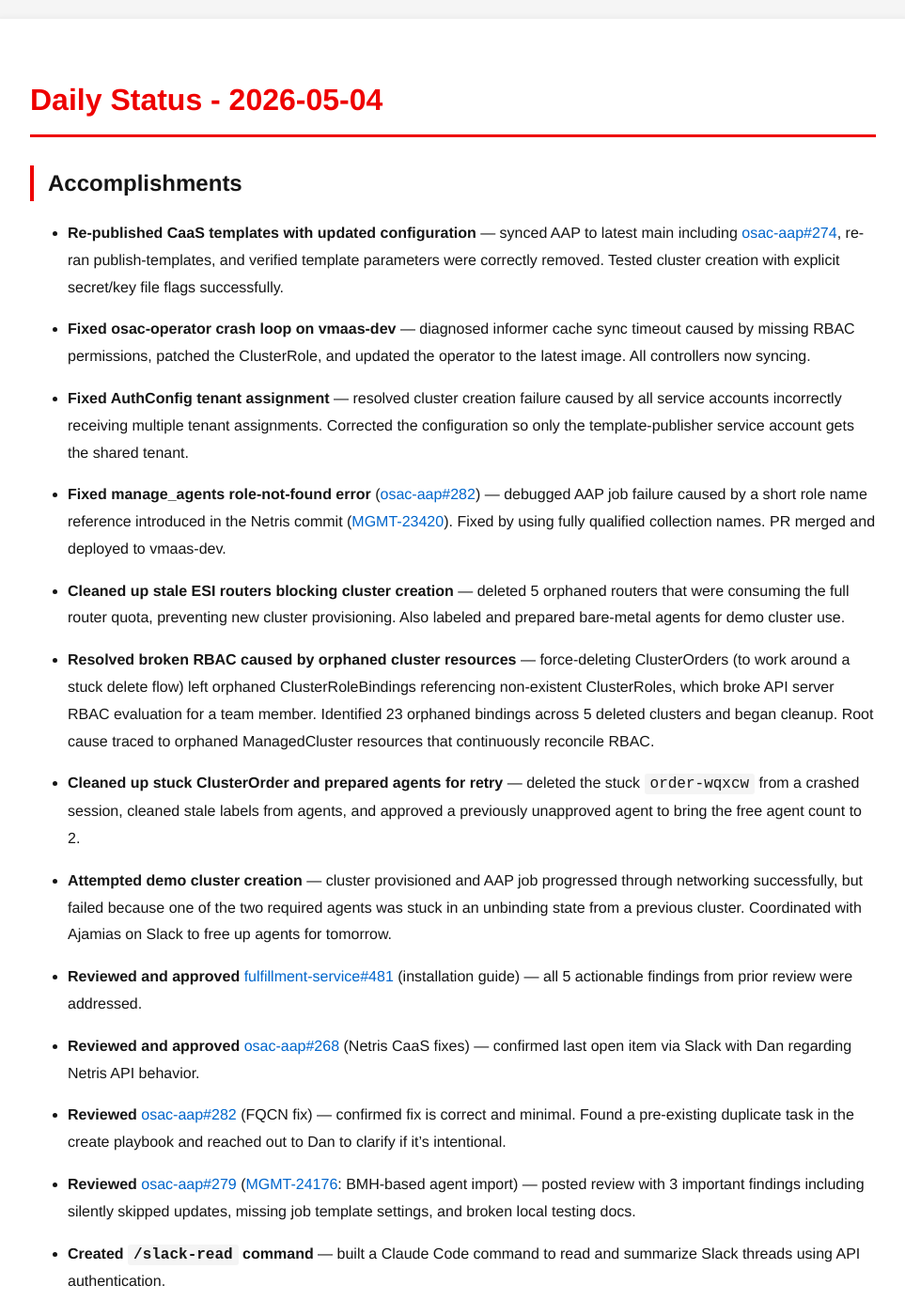
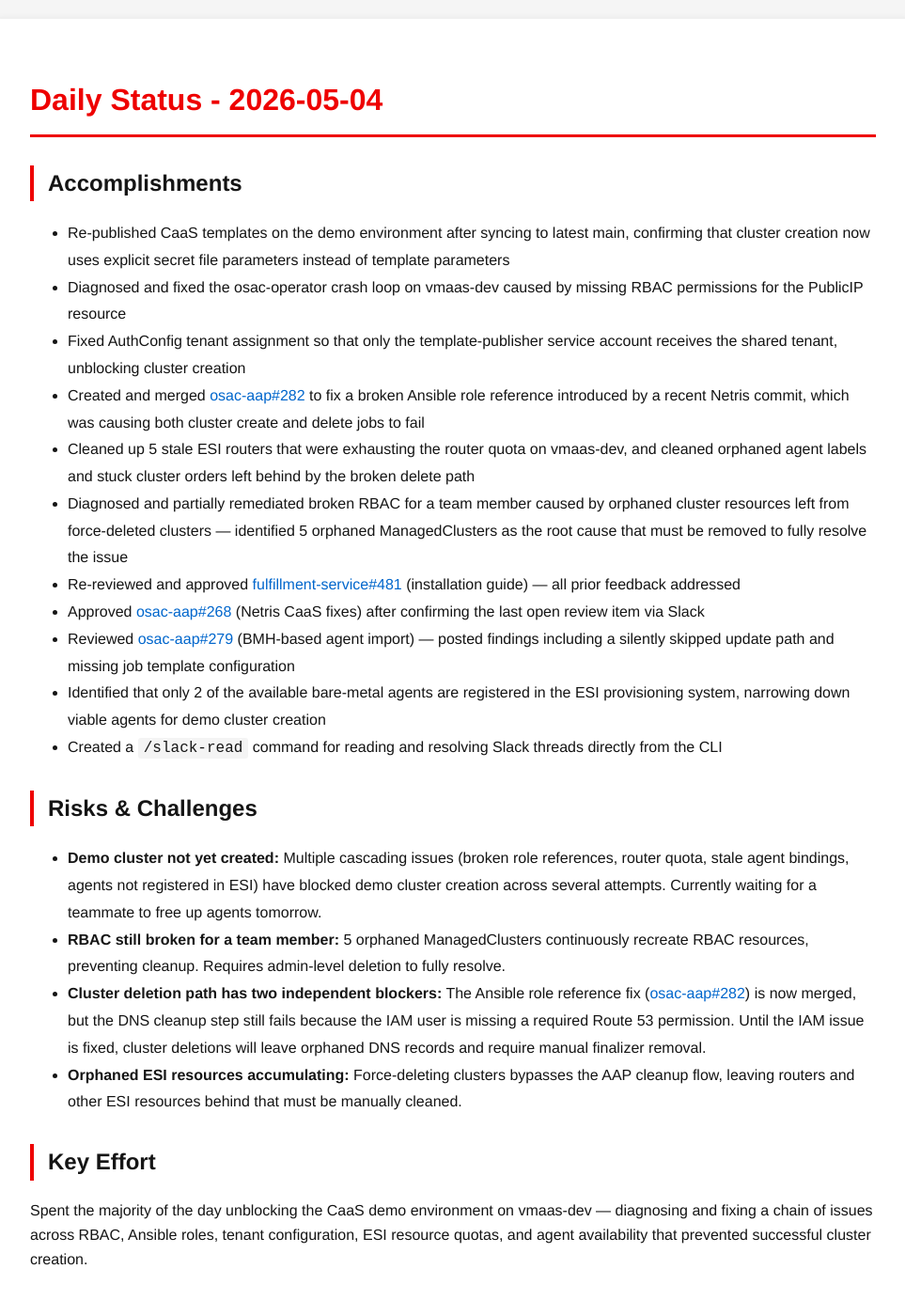
Before and after one commit to tzvatot/daily-status, a Jekyll site: the page built from 2026-05-04.md, in a window 1280 px wide and 1400 px high. Shown: the whole window at 94% size, without its empty margins (158-1121 px from the left). Built offline with Jekyll 4.4.1, drawn with Linux system fonts in a browser that asks for light colours; some of the changed text lies outside the part shown.

Commit message:
Daily status update - 2026-05-04

```diff
--- a/2026-05-04.md
+++ b/2026-05-04.md
@@ -8,39 +8,25 @@
 
 ## Accomplishments
 
-- **Re-published CaaS templates with updated configuration** — synced AAP to latest main including [osac-aap#274](https://github.com/osac-project/osac-aap/pull/274), re-ran publish-templates, and verified template parameters were correctly removed. Tested cluster creation with explicit secret/key file flags successfully.
-
-- **Fixed osac-operator crash loop on vmaas-dev** — diagnosed informer cache sync timeout caused by missing RBAC permissions, patched the ClusterRole, and updated the operator to the latest image. All controllers now syncing.
-
-- **Fixed AuthConfig tenant assignment** — resolved cluster creation failure caused by all service accounts incorrectly receiving multiple tenant assignments. Corrected the configuration so only the template-publisher service account gets the shared tenant.
-
-- **Fixed manage_agents role-not-found error** ([osac-aap#282](https://github.com/osac-project/osac-aap/pull/282)) — debugged AAP job failure caused by a short role name reference introduced in the Netris commit ([MGMT-23420](https://issues.redhat.com/browse/MGMT-23420)). Fixed by using fully qualified collection names. PR merged and deployed to vmaas-dev.
-
-- **Cleaned up stale ESI routers blocking cluster creation** — deleted 5 orphaned routers that were consuming the full router quota, preventing new cluster provisioning. Also labeled and prepared bare-metal agents for demo cluster use.
-
-- **Resolved broken RBAC caused by orphaned cluster resources** — force-deleting ClusterOrders (to work around a stuck delete flow) left orphaned ClusterRoleBindings referencing non-existent ClusterRoles, which broke API server RBAC evaluation for a team member. Identified 23 orphaned bindings across 5 deleted clusters and began cleanup. Root cause traced to orphaned ManagedCluster resources that continuously reconcile RBAC.
-
-- **Cleaned up stuck ClusterOrder and prepared agents for retry** — deleted the stuck `order-wqxcw` from a crashed session, cleaned stale labels from agents, and approved a previously unapproved agent to bring the free agent count to 2.
-
-- **Attempted demo cluster creation** — cluster provisioned and AAP job progressed through networking successfully, but failed because one of the two required agents was stuck in an unbinding state from a previous cluster. Coordinated with Ajamias on Slack to free up agents for tomorrow.
-
-- **Reviewed and approved** [fulfillment-service#481](https://github.com/osac-project/fulfillment-service/pull/481) (installation guide) — all 5 actionable findings from prior review were addressed.
-
-- **Reviewed and approved** [osac-aap#268](https://github.com/osac-project/osac-aap/pull/268) (Netris CaaS fixes) — confirmed last open item via Slack with Dan regarding Netris API behavior.
-
-- **Reviewed** [osac-aap#282](https://github.com/osac-project/osac-aap/pull/282) (FQCN fix) — confirmed fix is correct and minimal. Found a pre-existing duplicate task in the create playbook and reached out to Dan to clarify if it's intentional.
-
-- **Reviewed** [osac-aap#279](https://github.com/osac-project/osac-aap/pull/279) ([MGMT-24176](https://issues.redhat.com/browse/MGMT-24176): BMH-based agent import) — posted review with 3 important findings including silently skipped updates, missing job template settings, and broken local testing docs.
-
-- **Created `/slack-read` command** — built a Claude Code command to read and summarize Slack threads using API authentication.
+- Re-published CaaS templates on the demo environment after syncing to latest main, confirming that cluster creation now uses explicit secret file parameters instead of template parameters
+- Diagnosed and fixed the osac-operator crash loop on vmaas-dev caused by missing RBAC permissions for the PublicIP resource
+- Fixed AuthConfig tenant assignment so that only the template-publisher service account receives the shared tenant, unblocking cluster creation
+- Created and merged [osac-aap#282](https://github.com/osac-project/osac-aap/pull/282) to fix a broken Ansible role reference introduced by a recent Netris commit, which was causing both cluster create and delete jobs to fail
+- Cleaned up 5 stale ESI routers that were exhausting the router quota on vmaas-dev, and cleaned orphaned agent labels and stuck cluster orders left behind by the broken delete path
+- Diagnosed and partially remediated broken RBAC for a team member caused by orphaned cluster resources left from force-deleted clusters — identified 5 orphaned ManagedClusters as the root cause that must be removed to fully resolve the issue
+- Re-reviewed and approved [fulfillment-service#481](https://github.com/osac-project/fulfillment-service/pull/481) (installation guide) — all prior feedback addressed
+- Approved [osac-aap#268](https://github.com/osac-project/osac-aap/pull/268) (Netris CaaS fixes) after confirming the last open review item via Slack
+- Reviewed [osac-aap#279](https://github.com/osac-project/osac-aap/pull/279) (BMH-based agent import) — posted findings including a silently skipped update path and missing job template configuration
+- Identified that only 2 of the available bare-metal agents are registered in the ESI provisioning system, narrowing down viable agents for demo cluster creation
+- Created a `/slack-read` command for reading and resolving Slack threads directly from the CLI
 
 ## Risks & Challenges
 
-- **Demo cluster not yet ready** — only 1 healthy bare-metal agent available out of the 2 required. A teammate's cluster is occupying the needed agents and will be freed tomorrow.
-- **Orphaned ManagedClusters still causing RBAC issues** — 5 orphaned ManagedClusters continuously reconcile RBAC resources, blocking cleanup. Deletion requires elevated permissions and hasn't been completed yet.
-- **Cluster deletion flow has two independent blockers** — the FQCN bug (now fixed via [osac-aap#282](https://github.com/osac-project/osac-aap/pull/282)) was causing delete jobs to fail at agent management, and a separate Route 53 IAM permission gap is blocking DNS cleanup during deletion.
-- **Force-deleting clusters leaves orphaned resources** — bypassing finalizers skips AAP cleanup, leaving stale routers, agent labels, RBAC bindings, and possibly other ESI resources that require manual intervention.
+- **Demo cluster not yet created:** Multiple cascading issues (broken role references, router quota, stale agent bindings, agents not registered in ESI) have blocked demo cluster creation across several attempts. Currently waiting for a teammate to free up agents tomorrow.
+- **RBAC still broken for a team member:** 5 orphaned ManagedClusters continuously recreate RBAC resources, preventing cleanup. Requires admin-level deletion to fully resolve.
+- **Cluster deletion path has two independent blockers:** The Ansible role reference fix ([osac-aap#282](https://github.com/osac-project/osac-aap/pull/282)) is now merged, but the DNS cleanup step still fails because the IAM user is missing a required Route 53 permission. Until the IAM issue is fixed, cluster deletions will leave orphaned DNS records and require manual finalizer removal.
+- **Orphaned ESI resources accumulating:** Force-deleting clusters bypasses the AAP cleanup flow, leaving routers and other ESI resources behind that must be manually cleaned.
 
 ## Key Effort
 
-Stabilizing the vmaas-dev demo environment by fixing a chain of cascading failures — operator crash, role resolution, tenant assignment, stale resource cleanup, and RBAC breakage — to enable end-to-end CaaS cluster provisioning for the demo.
+Spent the majority of the day unblocking the CaaS demo environment on vmaas-dev — diagnosing and fixing a chain of issues across RBAC, Ansible roles, tenant configuration, ESI resource quotas, and agent availability that prevented successful cluster creation.
```
